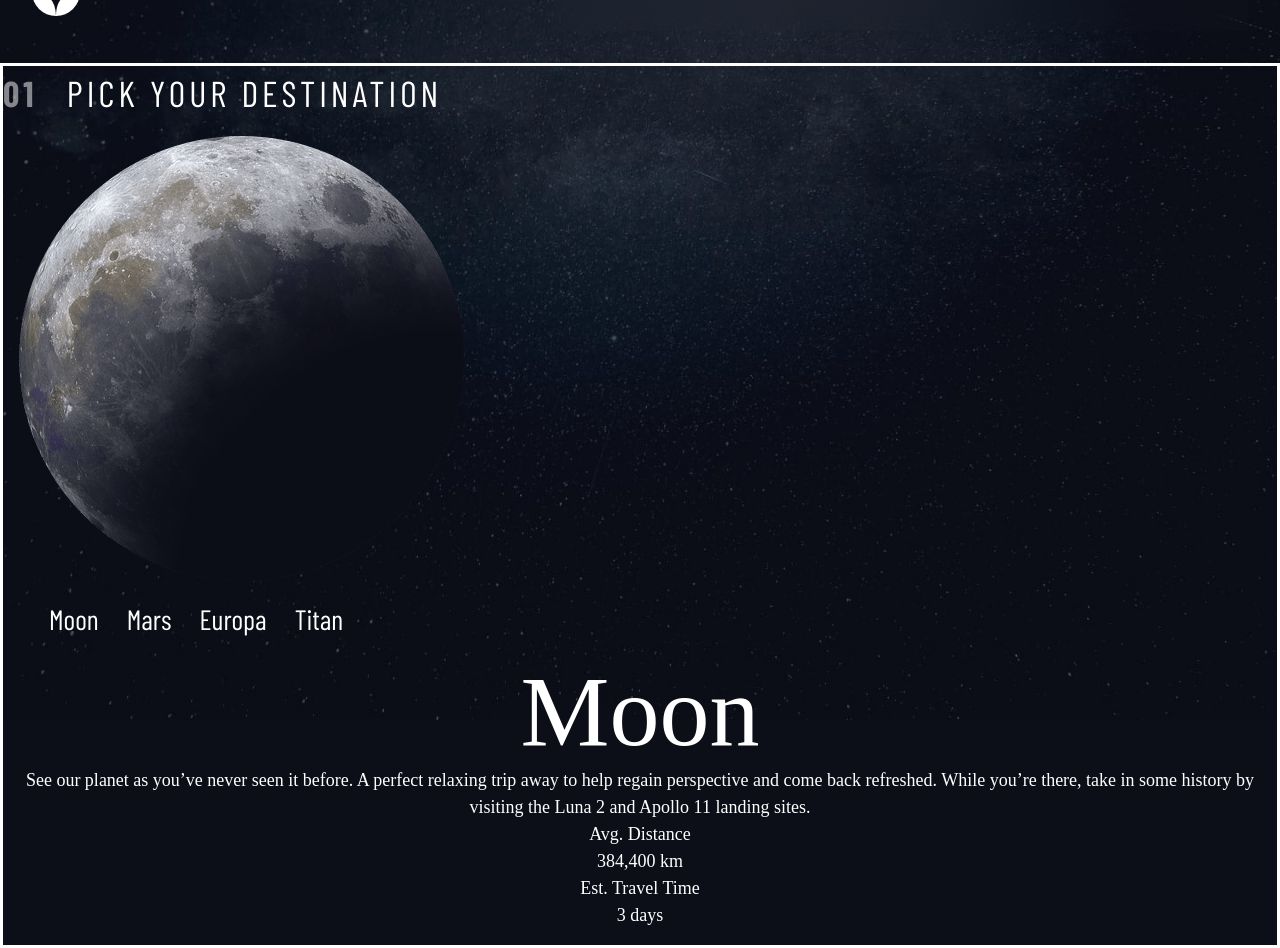
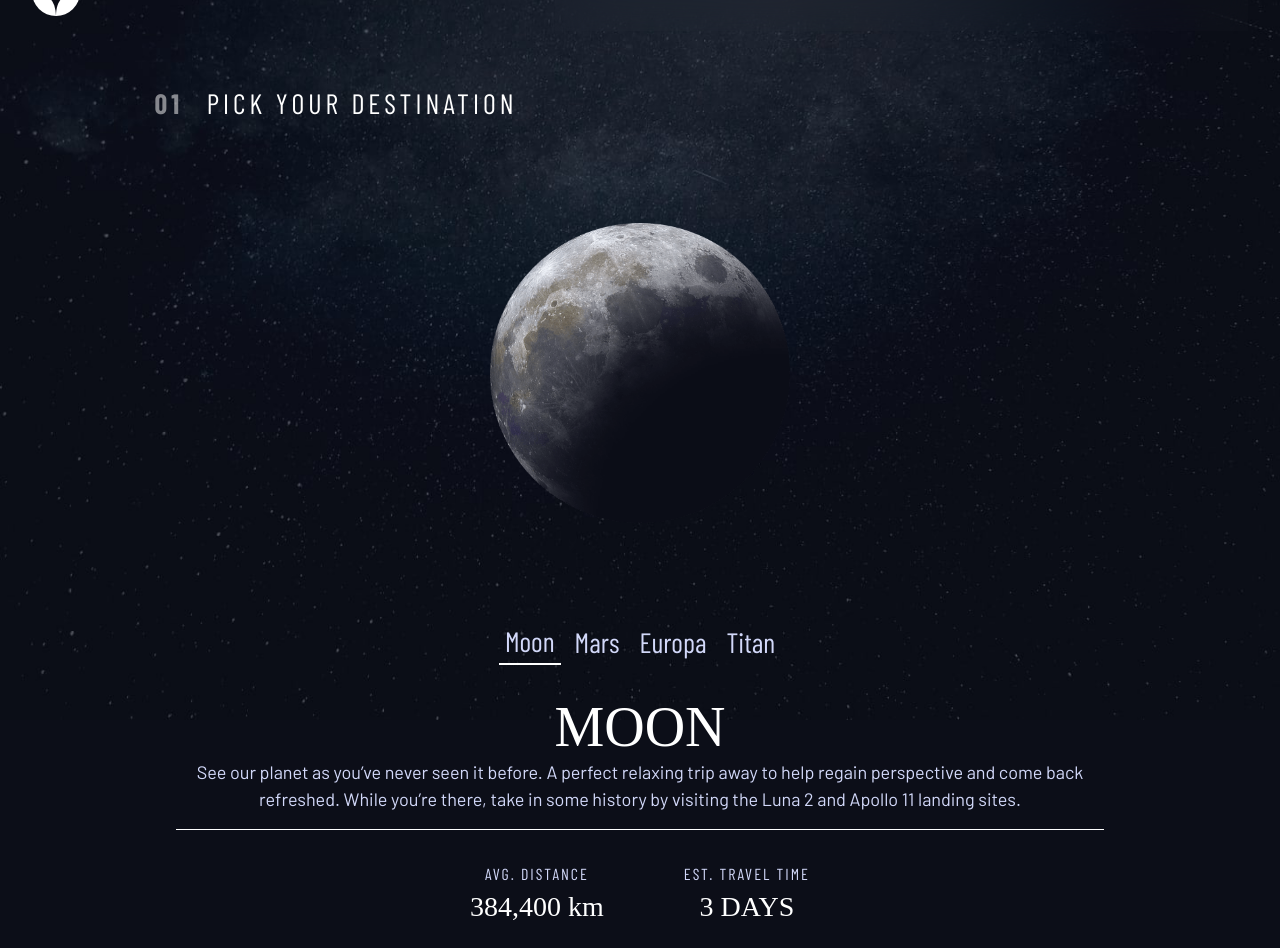
Before and after one commit to m00se01/Frontend-Practice, a React (Vite) app in the folder space-travel-site/SpaceTravelSite/: page /destination in a window 1280 px wide. Shown: the part 80-1028 px from the top of the page. Built offline with nearby package versions, Linux system fonts and the light colour scheme; a web font is replaced by a local one.

Commit message:
styles for mobile and tablet screens for the destinations page

```diff
--- a/space-travel-site/SpaceTravelSite/src/components/DestinationDetails.jsx
+++ b/space-travel-site/SpaceTravelSite/src/components/DestinationDetails.jsx
@@ -18,52 +18,71 @@ function DestinationDetails() {
     }
   };
 
-  console.log("destination page: ", destinations[0]);
+  // console.log("destination page: ", destinations[0]);
 
   return (
-    <div>
-      <div className="destinations">
-        {/* <source
+    <div className="destinations-wrapper">
+      <h1 className="uppercase ff-sans-cond letter-spacing-2 text-white fs-500 ">
+        <span className="number-span letter-spacing-2">01</span> Pick your
+        destination
+      </h1>
+
+      <div className="destination-content">
+        <div className="destination-img ">
+          <source
             srcSet={destinations[currDestination].images.webp}
             type="image/webp"
-        /> */}
+          />
           <img
             src={destinations[currDestination].images.png}
             alt={`picture of ${destinations[currDestination].images.png}`}
           />
         </div>
 
-      <div>
-        <ul className="destination-tabs uppercase fs-500 ff-sans-cond flex letter-spacing-1">
-          <li className="">
+        <ul className="destination-tabs uppercase fs-500 ff-sans-cond letter-spacing-1">
+          <li className={currDestination === 0 ? "active-tab" : ""}>
             <button onClick={() => changeDestination("moon")}>Moon</button>
           </li>
-          <li className="">
+          <li className={currDestination === 1 ? "active-tab" : ""}>
             <button onClick={() => changeDestination("mars")}>Mars</button>
           </li>
-          <li className="">
+          <li className={currDestination === 2 ? "active-tab" : ""}>
             <button onClick={() => changeDestination("europa")}>Europa</button>
           </li>
-          <li className="">
+          <li className={currDestination === 3 ? "active-tab" : ""}>
             <button onClick={() => changeDestination("titan")}>Titan</button>
           </li>
         </ul>
+
+        <div className="destination-info">
+          <div className="planet-description">
+            <h2 className="fs-700 ff-serif uppercase">
+              {destinations[currDestination].name}
+            </h2>
+            <p className="fs-400 ff-sans-normal text-accent ">
+              {destinations[currDestination].description}
+            </p>
           </div>
 
-      <div className="destination-info">
+          <div className="divider-line"></div>
+
+          <div className="planet-data">
             <div>
-          <h2 className="fs-800">{destinations[currDestination].name}</h2>
-          <p>{destinations[currDestination].description}</p>
-        </div>
-
-        <div>
-          <div>
-            <h4>Avg. Distance</h4>
-            <span>{destinations[currDestination].distance}</span>
+              <h4 className="ff-sans-cond letter-spacing-1 fs-300 uppercase text-accent">
+                Avg. Distance
+              </h4>
+              <p className="fs-500 ff-serif">
+                {destinations[currDestination].distance}
+              </p>
             </div>
             <div>
-            <h4>Est. Travel Time</h4>
-            <span>{destinations[currDestination].travel}</span>
+              <h4 className="ff-sans-cond letter-spacing-1 fs-300 uppercase text-accent">
+                Est. Travel Time
+              </h4>
+              <p className="fs-500 ff-serif uppercase ">
+                {destinations[currDestination].travel}
+              </p>
+            </div>
           </div>
         </div>
       </div>
--- a/space-travel-site/SpaceTravelSite/src/pages/DestinationPage.jsx
+++ b/space-travel-site/SpaceTravelSite/src/pages/DestinationPage.jsx
@@ -9,16 +9,7 @@ export const DestinationPage = () => {
         <Navbar currActive={"destination"} />
       </header>
 
-      <div className="border content-wrapper ">
-        <h1 className="uppercase ff-sans-cond letter-spacing-2 text-white ">
-          <span className="number-span letter-spacing-2">01</span> Pick your
-          destination
-        </h1>
-
-        <div className="destination-content-container">
-          <DestinationDetails />
-        </div>
-      </div>
+      <DestinationDetails />
     </div>
   );
 };
--- a/space-travel-site/SpaceTravelSite/src/styles/destination.css
+++ b/space-travel-site/SpaceTravelSite/src/styles/destination.css
@@ -1,6 +1,6 @@
 .destinations-page {
   display: grid;
-  grid-template-rows: 0.25fr 1fr;
+  grid-template-rows: 0.1fr 1fr;
   background-size: cover;
   background-position: center left;
   margin: 0 auto;
@@ -10,34 +10,96 @@
   grid-row: 2;
 }
 
+.destination-tabs {
+  display: flex;
+  justify-content: center;
+  align-items: center;
+  padding: 1rem;
+  gap: 8px;
+}
+
 .destination-tabs > li > button {
   cursor: pointer;
   background: none;
   border: none;
-  color: hsl(var(--clr-white));
+  color: hsl(var(--clr-light));
+}
+
+.active-tab {
+  border-bottom: 2px solid hsl(var(--clr-white));
 }
 
 .destination-info {
   padding: 1rem;
   text-align: center;
+  margin: 0 auto;
 }
 
-.destinations {
+.destination-img {
   margin: 1rem;
 }
 
-.content-wrapper {
-  display: grid;
+.destinations-wrapper {
+  display: flex;
+  flex-direction: column;
+  align-items: center;
+  justify-content: center;
 }
 
 .destination-content-container {
-  display: grid;
+  display: flex;
+  flex-direction: column;
+  justify-content: center;
+  align-items: center;
   grid-row: 2;
+  border: 4px solid pink;
 }
 
-@media (max-width: 768px) {
+.divider-line {
+  background-color: white;
+  width: 100%;
+  height: 1px;
+  margin-top: 1rem;
+}
+
+/* Mobile */
+@media (max-width: 780px) {
   .destinations-page {
     background-image: url("../assets/destination/background-destination-mobile.jpg");
+  }
+
+  .destination-content {
+    display: flex;
+    flex-direction: column;
+    justify-content: center;
+    align-items: center;
+  }
+
+  .destination-img img {
+    width: 150px;
+    height: 150px;
+  }
+
+  .destination-tabs {
+    display: flex;
+    justify-content: center;
+    align-items: center;
+    padding: 1rem;
+    gap: 2px;
+  }
+
+  .planet-data {
+    margin-top: 1.5rem;
+  }
+
+  .planet-data > div > h4 {
+    color: hsl(var(--clr-light));
+    text-align: center;
+    margin-bottom: 0.4rem;
+  }
+
+  .destination-tabs > li > button {
+    font-size: var(--fs-400);
   }
 }
 
@@ -45,10 +107,59 @@
   .destinations-page {
     background-image: url("../assets/destination/background-destination-tablet.jpg");
   }
+
+  .destinations-wrapper {
+    display: grid;
+    grid-template-columns: repeat(8, 1fr);
+    grid-template-rows: 0.5fr 5fr;
+    place-items: center;
+  }
+
+  .destination-img img {
+    width: 300px;
+    height: 300px;
+    margin: 4rem;
+  }
+
+  .destinations-wrapper h1 {
+    grid-row: 1;
+    grid-column: 1/5;
+    margin-left: 2rem;
+  }
+
+  .destination-content {
+    grid-row: 2;
+    grid-column: 2/ 8;
+    display: flex;
+    flex-direction: column;
+    justify-content: center;
+    align-items: center;
+    min-height: 800px;
+  }
+
+  .destination-info {
+    display: flex;
+    flex-direction: column;
+    justify-content: center;
+  }
+
+  .planet-data {
+    display: flex;
+    margin-top: 2rem;
+    justify-content: center;
+    gap: 5rem;
+  }
 }
 
 @media (min-width: 80rem) {
   .destinations-page {
     background-image: url("../assets/destination/background-destination-desktop.jpg");
   }
+
+  .destinations-wrapper {
+    display: grid;
+    grid-template-columns: repeat(8, 1fr);
+    grid-template-rows: 0.5fr 5fr;
+    place-items: center;
+  }
 }
```
Lines whose indentation alone changed are shown as unchanged.
